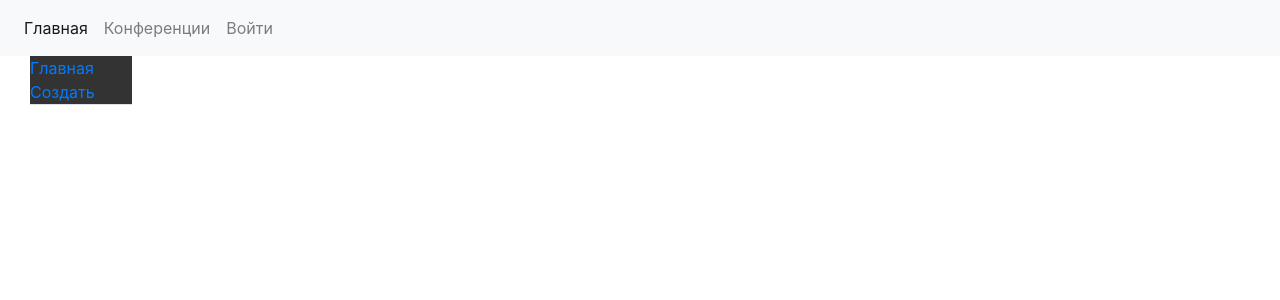
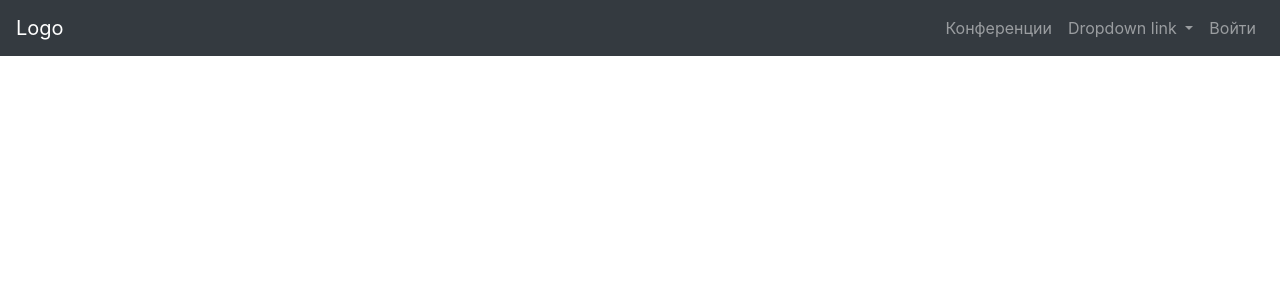
Before and after one commit to filonbeerlover/chatengine, a Django app: page / in a window 1280 px wide. Shown: the top 300 px of the page. Run offline with Django 3.2, Linux system fonts and the light colour scheme; data that the repository does not hold is empty; some libraries are stand-ins or nearby versions.

```diff
--- a/app/chat_engine/chat_engine/urls.py
+++ b/app/chat_engine/chat_engine/urls.py
@@ -19,7 +19,7 @@ from django.urls import path, include
 urlpatterns = [
     path('admin/', admin.site.urls),
     path('accounts/', include('allauth.urls')),
-    path('themes/', include('themes.urls'),name='themes'),
-    path('update_server/',include('update_server.urls')),
+    path('themes/', include('themes.urls')),
+    path('git/',include('git_hooks.urls')),
     path('',include('themes.urls'))
 ]
--- a/app/chat_engine/requirements.txt
+++ b/app/chat_engine/requirements.txt
@@ -1,2 +1,3 @@
 Django~=3.0.2
 django-allauth~=0.41.0
+django-git-hooks
--- a/app/chat_engine/templates/base.html
+++ b/app/chat_engine/templates/base.html
@@ -12,14 +12,26 @@
 	</title>
 </head>
 <body>
-	<nav class="navbar navbar-expand-lg navbar-light bg-light">
-	  <div class="collapse navbar-collapse" id="navbarNavDropdown">
-	    <ul class="navbar-nav">
-	      <li class="nav-item active">
-	        <a class="nav-link" href="{% url 'themes:themes_list' %}">Главная<span class="sr-only">(current)</span></a>
-	      </li>
+	<nav class="navbar navbar-expand-sm bg-dark navbar-dark">
+	  <div class="collapse navbar-collapse" id="navbarNavCollapse">
+		<!-- Brand -->
+  		<a class="navbar-brand" href="{% url 'themes:themes_list' %}">Logo</a>
+
+	  	<!-- Links -->
+	    <ul class="navbar-nav ml-auto">
 	      <li class="nav-item">
 	        <a class="nav-link" href="{% url 'themes:themes_list' %}">Конференции</a>
+	      </li>
+	      <!-- Dropdown -->
+		  <li class="nav-item dropdown">
+		    <a class="nav-link dropdown-toggle" href="#" id="navbardrop" data-toggle="dropdown">
+		      Dropdown link
+		    </a>
+		    <div class="dropdown-menu">
+		      <a class="dropdown-item" href="#">Link 1</a>
+		      <a class="dropdown-item" href="#">Link 2</a>
+		      <a class="dropdown-item" href="#">Link 3</a>
+		    </div>
 		  </li>
 	      <li class="nav-item">
 	      	  {% if request.user.is_authenticated %}
@@ -33,33 +45,29 @@
 	      	  	<a class="nav-link" href="/accounts/login">Войти</a>
 	      	  {% endif %}
           </li>
-	      <!-- <li class="nav-item dropdown">
-	        <a class="nav-link dropdown-toggle" href="#" id="navbarDropdownMenuLink" role="button" data-toggle="dropdown" aria-haspopup="true" aria-expanded="false">
-	          Dropdown link
-	        </a>
-	        <div class="dropdown-menu" aria-labelledby="navbarDropdownMenuLink">
-	          <a class="dropdown-item" href="#">Action</a>
-	          <a class="dropdown-item" href="#">Another action</a>
-	          <a class="dropdown-item" href="#">Something else here</a>
-	        </div>
-	      </li> -->
 	    </ul>
 	  </div>
 	</nav>
 
-<nav class = "col-xs-12 col-md-4">
-	<div class = "col-xs-12 col-md-4">
-		<ul class="nav nav-tabs nav-stacked" style = "background: #333;">
-			<li><a href="{% url 'themes:themes_list' %}">Главная</a></li>
+	<div class="container">
+		<div class="row">
+			<!-- Left Menu -->
+			<div class="col-xs-3">
+		<!--<ul class="nav flex-column">
+				<li class="nav-item">
+			    	<a class="nav-link" href="{% url 'themes:themes_list' %}">Главная</a>
+				</li>
+			</ul> -->
+				<nav class = "navbar col-xs-3 col-md-4">
+					<ul class="navbar-nav">
 					    {% block left_menu %}
 
 						{% endblock %}
 					</ul>
+				</nav>
 			</div>
-</nav>
- 	<div class="container mt-5">
-		<div class="row">
-			<div class="col-6 0">
+			<!-- Main Content -->
+			<div class="col mt-3">
 				 	{% block content %}
 						There is no content
 					{% endblock %}
--- a/app/chat_engine/templates/themes/themes.html
+++ b/app/chat_engine/templates/themes/themes.html
@@ -4,13 +4,17 @@
 {% endblock %}
 
 {% block left_menu %}
+	{% if request.user.is_authenticated %}
+	{% if request.user.profile.is_teacher %}
 	<li><a href="{% url 'themes:create_theme' %}">Создать</a></li>
+	{% endif %}
+	{% endif %}
 {% endblock %}
 
 {% block content %}
   <div class="list-group">
   	{% for theme in object_list %}
-		<a href="#" class="list-group-item list-group-item-action flex-column align-items-start">
+		<a href="#" class="list-group-item list-group-item-action flex-column align-items-start mb-3">
 			<div class="d-flex w-100 justify-content-between">
 				<h5 class="mb-1">{{ theme.title }}</h5>
 				<small>{{ theme.pub_date }}</small>
--- a/app/chat_engine/templates/user/email_confirm.html
+++ b/app/chat_engine/templates/user/email_confirm.html
@@ -1,4 +1,4 @@
-{% extends "account/base.html" %}
+{% extends "user/base.html" %}
 
 {% load i18n %}
 {% load account %}
--- a/app/chat_engine/templates/user/signup.html
+++ b/app/chat_engine/templates/user/signup.html
@@ -1,4 +1,4 @@
-{% extends "account/base.html" %}
+{% extends "user/base.html" %}
 
 {% load i18n %}
 
--- a/app/chat_engine/themes/models.py
+++ b/app/chat_engine/themes/models.py
@@ -8,7 +8,7 @@ class Theme(models.Model):
 	author = models.ForeignKey(User,verbose_name="Автор",on_delete=models.PROTECT,limit_choices_to={'profile__is_teacher':True})
 	pub_date = models.DateTimeField(auto_now_add=True,verbose_name="Дата публикации")
 
-	Profile.objects.filter(is_teacher=True)
+	# Profile.objects.filter(is_teacher=True)
 
 	def __str__(self):
 		return self.title
--- a/app/chat_engine/themes/views.py
+++ b/app/chat_engine/themes/views.py
@@ -20,18 +20,8 @@ class ThemeCreate(UserPassesTestMixin,CreateView):
 	success_url = reverse_lazy('themes:themes_list')
 	raise_exception = True
 
-	def get_context_data(self, **kwargs):
-		context = super().get_context_data(**kwargs)
-		teacher_profiles = Profile.objects.filter(is_teacher=True).values('user')
-		teachers_list = list()
-		for teacher_profile in teacher_profiles:
-			teachers_list.append(teacher_profile.get('user'))
-		teacher_users = User.objects.filter(pk__in=teachers_list)
-		context['author']=teacher_users
-		return context
-
 	def test_func(self):
-		return not self.request.user.is_anonymous() and self.request.user.profile.is_teacher
+		return not self.request.user.is_anonymous and self.request.user.profile.is_teacher
 
 class ThemeDelete(UserPassesTestMixin,DeleteView):
 	template_name = 'themes/delete.html'
@@ -40,7 +30,7 @@ class ThemeDelete(UserPassesTestMixin,DeleteView):
 	raise_exception = True
 
 	def test_func(self):
-		return not self.request.user.is_anonymous() and self.request.user.profile.is_teacher
+		return not self.request.user.is_anonymous and self.request.user.profile.is_teacher
 
 class ThemeUpdate(UserPassesTestMixin,UpdateView):
 	template_name = 'themes/create.html'
@@ -50,4 +40,4 @@ class ThemeUpdate(UserPassesTestMixin,UpdateView):
 	raise_exception = True
 
 	def test_func(self):
-		return not self.request.user.is_anonymous() and self.request.user.profile.is_teacher
+		return not self.request.user.is_anonymous and self.request.user.profile.is_teacher
```
Also changed, not shown: app/chat_engine/chat_engine/local_settings.py (+30 -0 lines), app/chat_engine/chat_engine/settings.py (+4 -4 lines), Заметки.txt (+10 -1 lines), app/chat_engine/templates/themes/delete.html (line endings or trailing spaces). Lines whose indentation alone changed are shown as unchanged.
